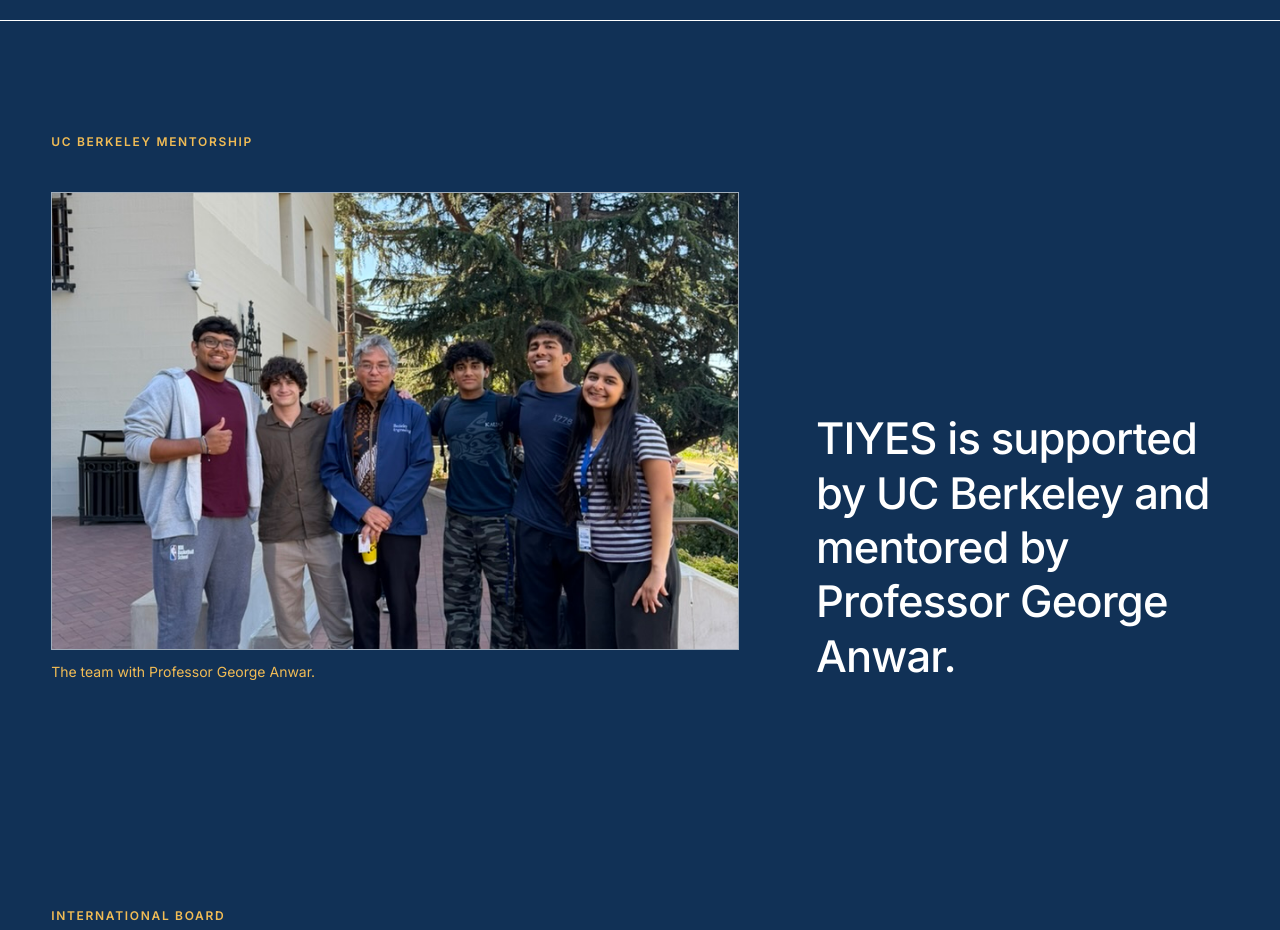
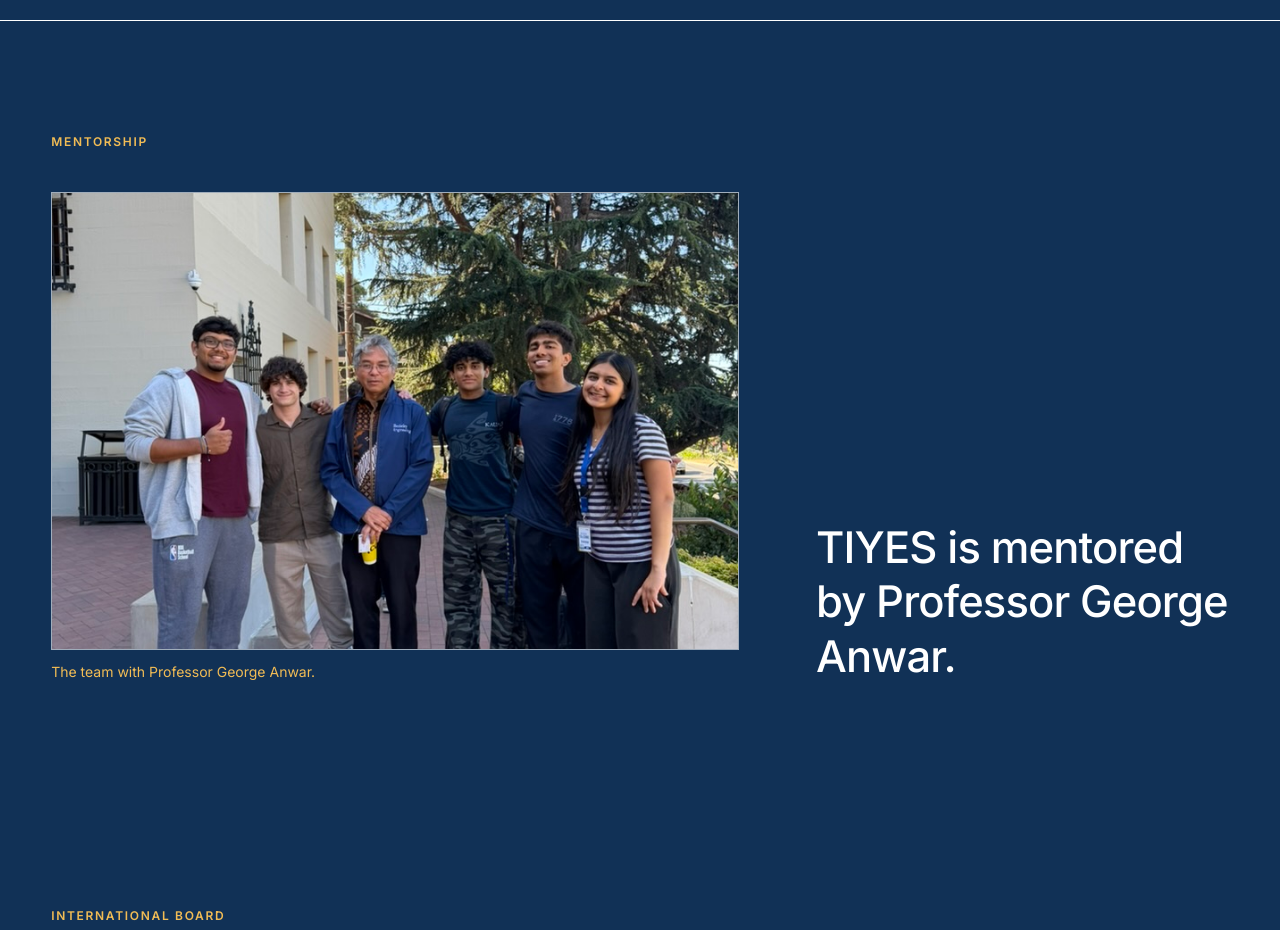
Before and after one commit to prahaladtalur/TIYES, a website: page team.html in a window 1280 px wide. Shown: the part 1940-2870 px from the top of the page. Drawn offline with Linux system fonts and the light colour scheme.

Commit message:
Refine mentorship wording

```diff
--- a/team.html
+++ b/team.html
@@ -94,13 +94,13 @@
     </section>
 
     <section class="mentorship">
-      <p class="section-label reveal">UC Berkeley mentorship</p>
+      <p class="section-label reveal">Mentorship</p>
       <div class="mentorship-grid">
         <figure class="team-photo reveal">
           <img src="assets/george-anwar-mentorship.jpg" alt="The TIYES team with Professor George Anwar at UC Berkeley">
           <figcaption>The team with Professor George Anwar.</figcaption>
         </figure>
-        <p class="mission-line reveal">TIYES is supported by UC Berkeley and mentored by Professor George Anwar.</p>
+        <p class="mission-line reveal">TIYES is mentored by Professor George Anwar.</p>
       </div>
     </section>
 
```
